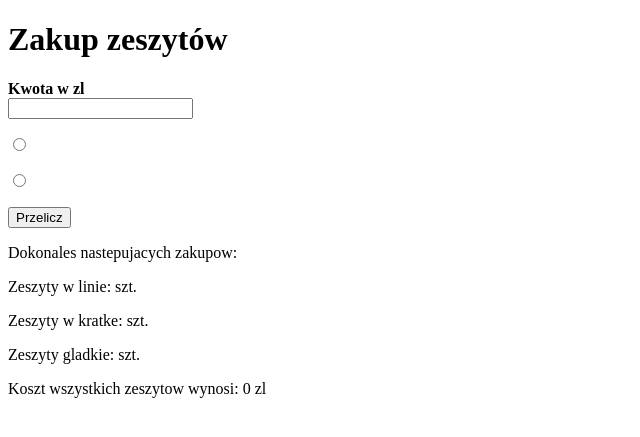
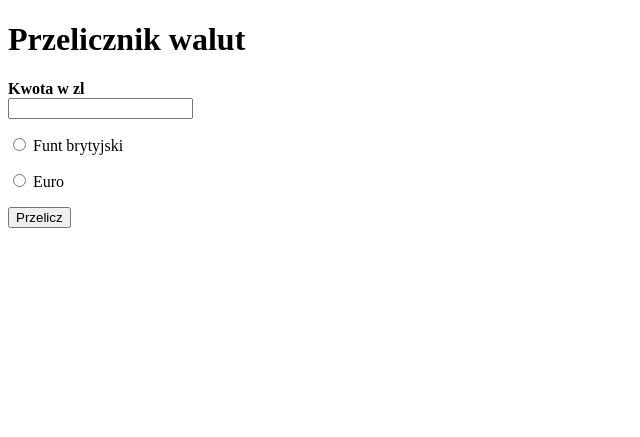
Before and after one commit to JanDziaslo/wytryszki, a PHP site: the page made by php lekcja 4/zadanie2.php in a window 1280 px wide. Shown: the top 437 px of the page, without its empty margins (0-640 px from the left). Run offline with PHP 8.4, Linux system fonts and the light colour scheme; data that the repository does not hold is empty.

Commit message:
zadanie2 dokonczone

```diff
--- a/php lekcja 4/zadanie2.php
+++ b/php lekcja 4/zadanie2.php
@@ -6,24 +6,27 @@
     <title>zadanie2</title>
 </head>
 <body>
-<h1>Zakup zeszytów</h1>
-<form action="zadanie1.php" method="post">
-    <p><b> Kwota w zl</b>
+<h1>Przelicznik walut</h1>
+<form action="zadanie2.php" method="post">
+    <p><b>Kwota w zl</b>
     <br><input type="text" name="kwota"></p>
-    <p><input type="radio" value="Funt"></p>
-    <p><input type="radio" value="Euro"></p>
+    <p><input type="radio" name="waluta" value="Funt"> Funt brytyjski</p>
+    <p><input type="radio" name="waluta" value="Euro"> Euro</p>
     <p><input type="submit" value="Przelicz"></p>
 </form>
 <?php
-echo "<p> Dokonales nastepujacych zakupow: </p>";
-$linie=$_POST['linie'];
-$kratke=$_POST['kratke'];
-$gladkie=$_POST['gladkie'];
-echo "<p> Zeszyty w linie: $linie szt. </p>";
-echo "<p> Zeszyty w kratke: $kratke szt. </p>";
-echo "<p> Zeszyty gladkie: $gladkie szt. </p>";
-$koszt_wszytkie=($linie*1.5)+($kratke*1.3)+($gladkie*1);
-echo "<p> Koszt wszystkich zeszytow wynosi: $koszt_wszytkie zl </p>";
+if(isset($_POST['kwota']) && isset($_POST['waluta'])){
+    $kwota = floatval($_POST['kwota']);
+    $waluta = $_POST['waluta'];
+
+    if($waluta == "Funt"){
+        $wynik = floatval($kwota / 5.2);
+        echo "<p>Kwota $kwota zł to " . round($wynik, 2) . " funtów brytyjskich</p>";
+    } elseif($waluta == "Euro"){
+        $wynik = floatval($kwota / 4.3);
+        echo "<p>Kwota $kwota zł to " . round($wynik, 2) . " euro</p>";
+    }
+}
 ?>
 </body>
 </html>
```
